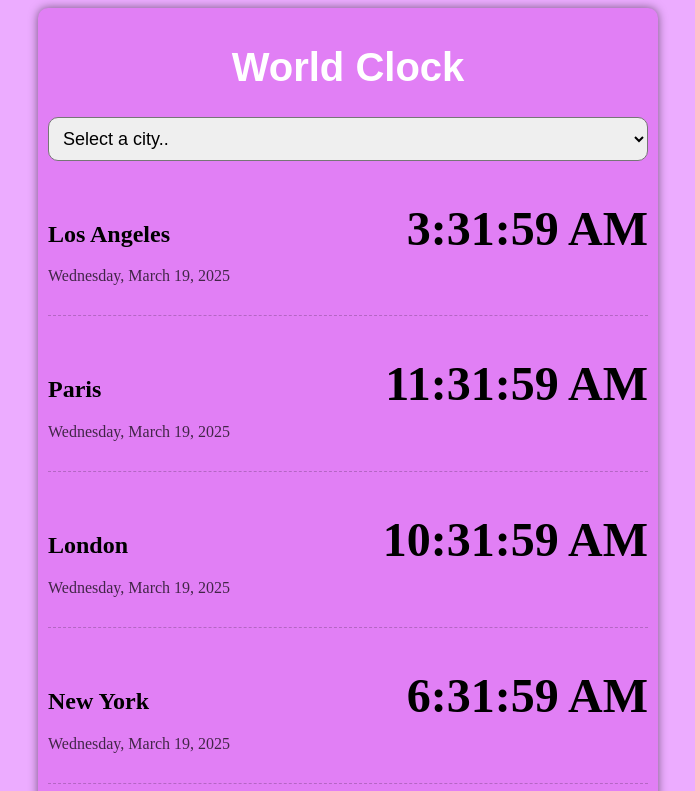
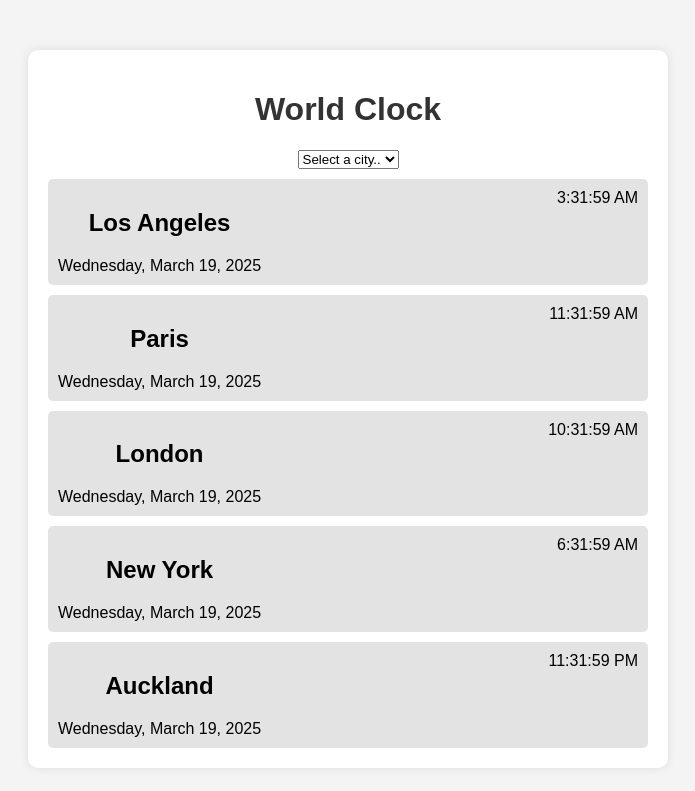
Before and after one commit to Thivhu/World-clock, a plain HTML site: page index.html in a window 1280 px wide. Shown: the top 791 px of the page, without its empty margins (292-987 px from the left). Drawn offline with Linux system fonts and the light colour scheme.

Commit message:
Updated Css

```diff
--- a/css/style.css
+++ b/css/style.css
@@ -1,56 +1,32 @@
-body{
+body {
+  font-family: Arial, sans-serif;
+  background-color: #f4f4f4;
+  text-align: center;
+}
 
-    background: #ecacff;
+.container {
+  max-width: 600px;
+  margin: 50px auto;
+  background: white;
+  padding: 20px;
+  border-radius: 10px;
+  box-shadow: 0px 0px 10px rgba(0, 0, 0, 0.1);
+}
 
-}
-    h1{text-align: center;}
-    footer{text-align: center;}
-
-    .container{max-width: 600px;
-    margin: 0 auto;
-background-color: rgb(225, 127, 245);
-padding: 10px;
-border-radius: 10px;
-box-shadow: 0 0 10px rgba(0, 0, 0, 0.5);}
-
-select{width: 100%;
-    display: block;
-    padding: 10px;
-    border-radius: 10px;
-font-size: 18px;}
-
-    h1{color: #fff;
-    font-family: sans-serif;
-font-size: 40px;}
 .city {
   display: flex;
-    margin: 10px 0;
   justify-content: space-between;
-    padding: 30px 0;
-    border-bottom: 1px dashed rgba(0, 0, 0, 0.2);
+  background: #e3e3e3;
+  padding: 10px;
+  margin-top: 10px;
+  border-radius: 5px;
 }
 
-  .city:last-child {
-    border: none;
-  }
-
-  .date {
-    opacity: 0.7;
-  }
-
-  .time {
-    font-size: 48px;
-    font-weight: bold;
-  }
-
-  .time small {
-    font-size: 24px;
-    vertical-align: middle;
-    line-height: 48px;
+h1 {
+  color: #333;
 }
 
 footer {
-    text-align: center;
-    font-size: 18px;
-    color: rgba(0, 0, 0, 0.8);
+  margin-top: 20px;
+  font-size: 14px;
 }
```
Lines whose indentation alone changed are shown as unchanged.
